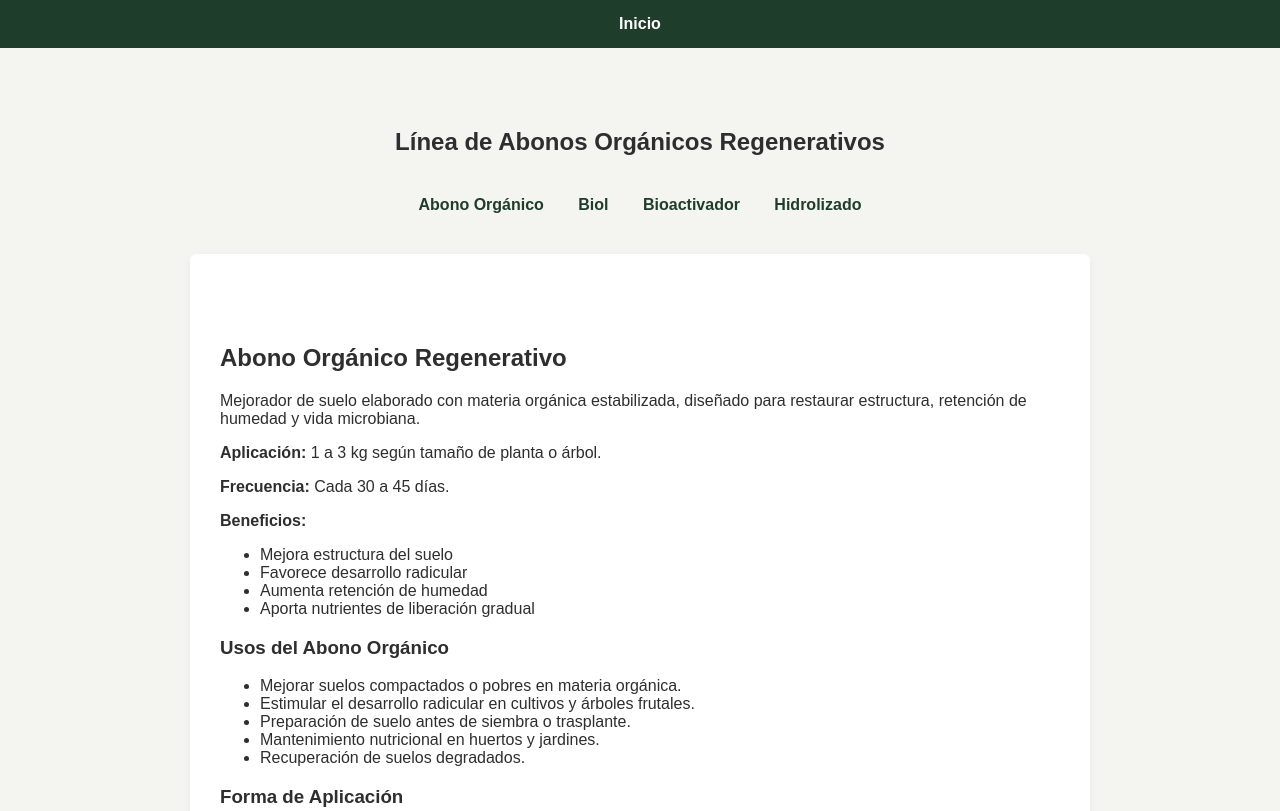
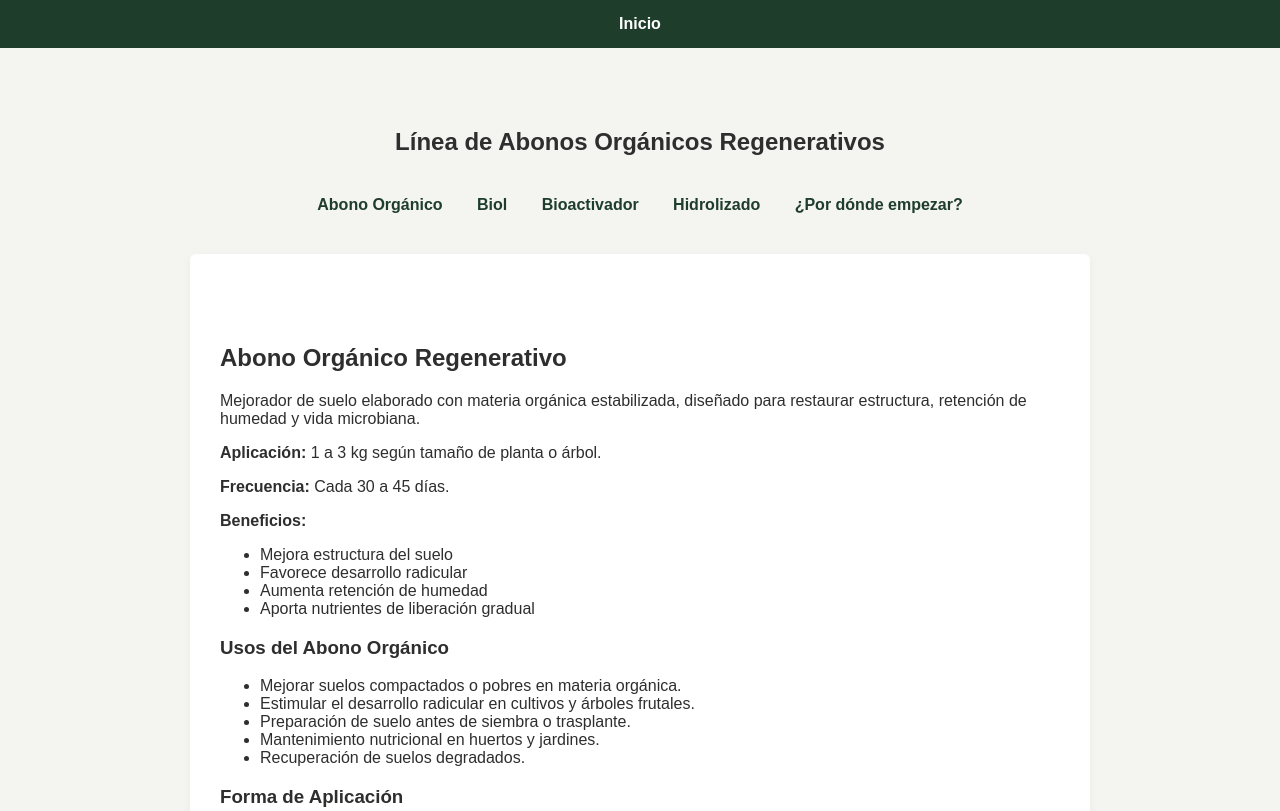
Before and after one commit to origenintegral/origen-integral, a plain HTML site: page abonos.html in a window 1280 px wide. Shown: the top 811 px of the page. Drawn offline with Linux system fonts and the light colour scheme.

Commit message:
Update abonos.html

```diff
--- a/abonos.html
+++ b/abonos.html
@@ -78,6 +78,8 @@ h2 {
     <a href="#biol">Biol</a>
     <a href="#bioactivador">Bioactivador</a>
     <a href="#hidrolisis">Hidrolizado</a>
+    <a href="#empezar">¿Por dónde empezar?</a>
+
 </div>
 
 <!-- ABONO ORGÁNICO -->
```
